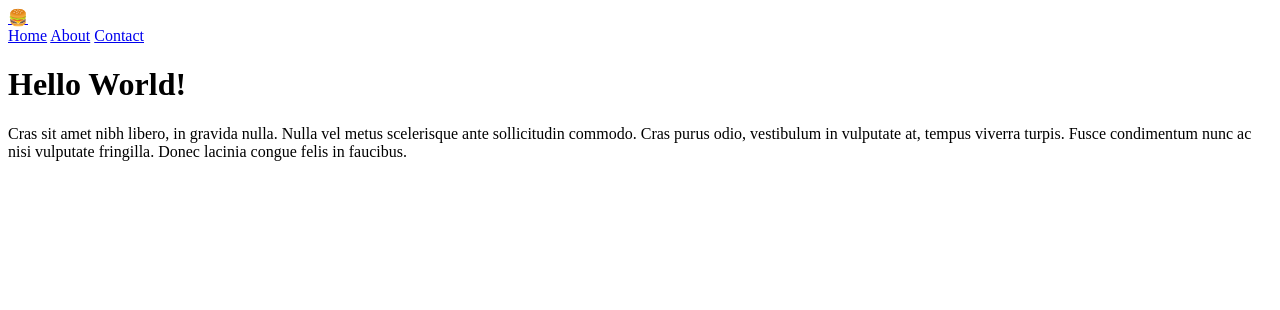
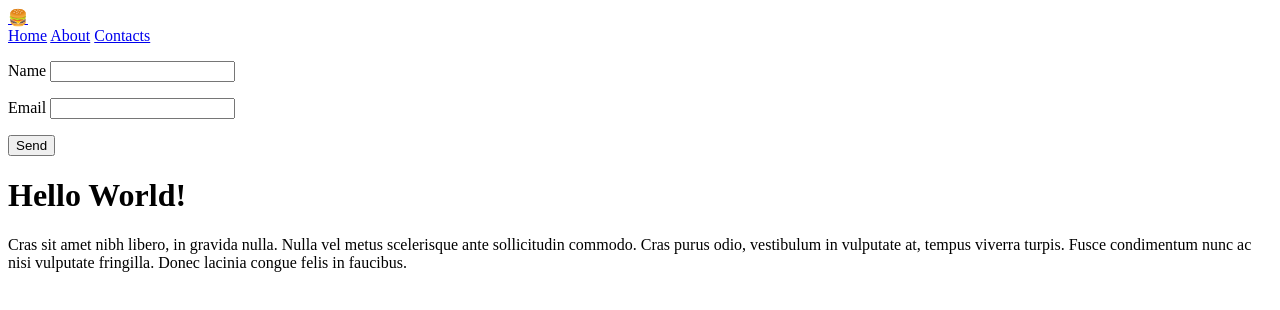
Before and after one commit to nikosolihin/white-light-bulb, a plain HTML site: page index.html in a window 1280 px wide. Drawn offline with Linux system fonts and the light colour scheme; a script that the page names is missing.

Commit message:
add contact form

```diff
--- a/index.html
+++ b/index.html
@@ -16,8 +16,20 @@
 	<div class="desktop-menu">
 		<a href="#">Home</a>
 		<a href="#">About</a>
-		<a href="#">Contact</a>
+		<a href="#">Contacts</a>
 	</div>
+
+	<form name="Contact Form" netlify>
+		<p>
+			<label>Name <input type="text" name="Cat" /></label>
+		</p>
+		<p>
+			<label>Email <input type="email" name="Dog" /></label>
+		</p>
+		<p>
+			<button type="submit">Send</button>
+		</p>
+	</form>
 
 	<h1>Hello World!</h1>
 	<p>
@@ -28,7 +40,7 @@
 
 	<!-- ⬆️ Put your code above this line ⬆️ -->
 	<script src="ignore/index.js">
-	</script>
+</script>
 </body>
 
 </html>
```
